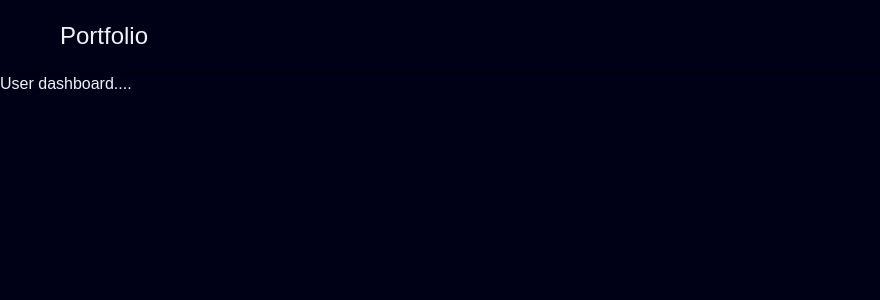
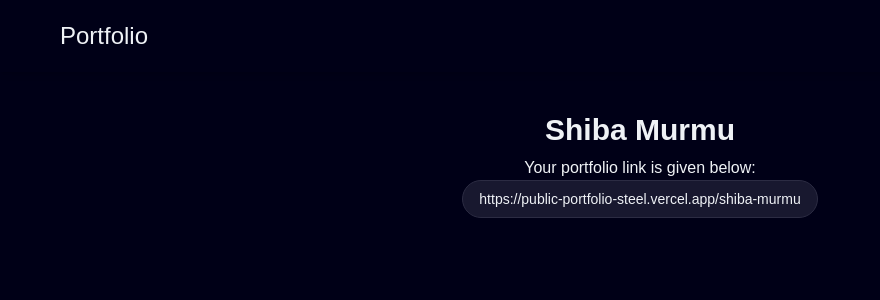
Before and after one commit to shiba-murmu/project-public-portfolio-website, a React (Vite) app: page /user-dashboard in a window 1280 px wide. Shown: the top 300 px of the page, without its empty margins (0-880 px from the left). Built offline with nearby package versions, Linux system fonts and the light colour scheme; a web font is replaced by a local one.

Commit message:
path copy added in the project

```diff
--- a/src/user/UserDashboard.jsx
+++ b/src/user/UserDashboard.jsx
@@ -1,12 +1,34 @@
-import React from 'react'
+import React, { useState } from 'react'
 
 function UserDashboard() {
+
+
+    const email = "https://public-portfolio-steel.vercel.app/shiba-murmu";
+
     return (
-       <>
-            <div>
-                User dashboard....
+        <>
+            <div className='min-h-screen flex flex-col items-center justify-start'>
+                <div className='mt-10 w-full text-center'>
+                    <h1 className='text-2xl md:text-3xl font-bold '>Shiba Murmu</h1>
+                </div>
+                <div className='w-full flex flex-col items-center justify-center mt-2'>
+                    <span>
+                        Your portfolio link is given below:
+                    </span>
+                    <div
+                        className="inline-flex items-center gap-3 px-4 py-2 rounded-full border border-(--exception-button-border) bg-(--exception-button-background) hover:bg-(--bg-color)  "
+                        aria-label={`Copy email ${email}`}
+                        title="Copy email"
+                    >
+                        {/* <svg width="16" height="16" viewBox="0 0 24 24" aria-hidden className="opacity-90">
+                            <path d="M3 7a2 2 0 012-2h8a2 2 0 012 2v2h-2V7H5v10h6v2H5a2 2 0 01-2-2V7z" fill="currentColor" />
+                            <path d="M21 11v8a2 2 0 01-2 2H9a2 2 0 01-2-2V11a2 2 0 012-2h10a2 2 0 012 2z" fill="currentColor" />
+                        </svg> */}
+                        <span className="text-[10px] md:text-sm font-thin">{email}</span>
+                    </div>
+                </div>
             </div>
-       </>
+        </>
     )
 }
 
```
